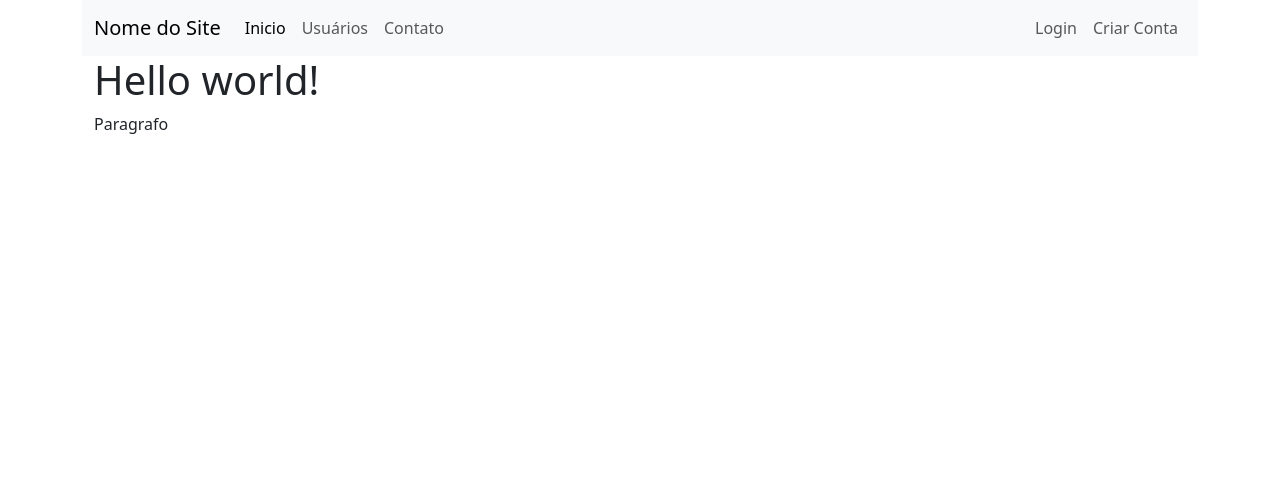
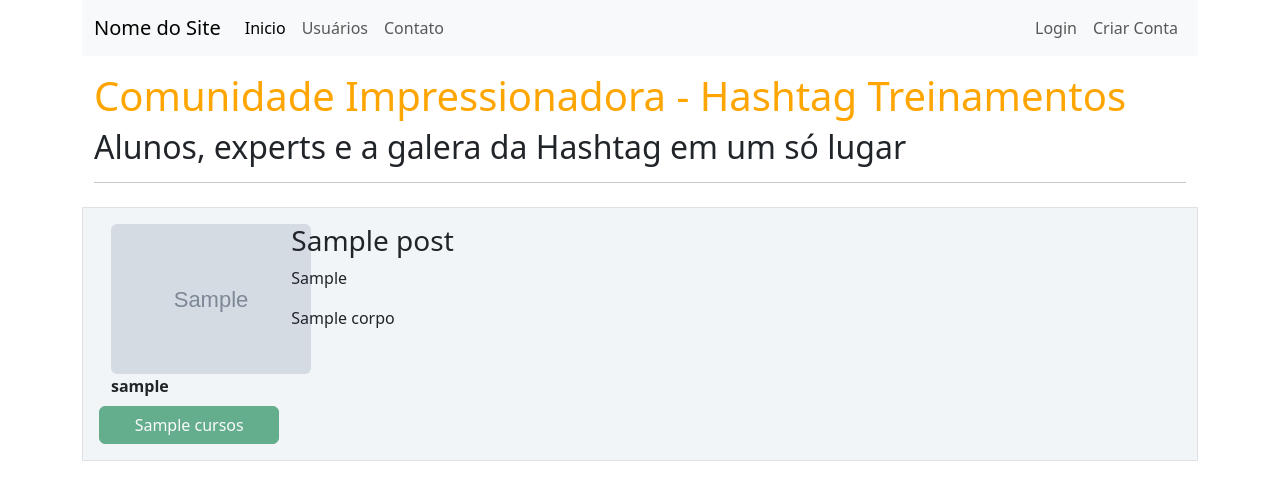
Before and after one commit to jccarlosjr/Flask_website, a Python web app: template templates/home.html in a window 1280 px wide. Shown: the top 500 px of the page. Run offline with Jinja, Linux system fonts and the light colour scheme; the template is opened without the code that fills it: most values are stand-ins (such as "Sample title", 1, 10 or a date in 2020); grey boxes marked "Sample" are stand-in pictures.

Commit message:
update in routes

```diff
--- a/routes.py
+++ b/routes.py
@@ -10,7 +10,8 @@ import secrets, os
 
 @app.route('/')
 def home():
-    return render_template('home.html')
+    posts = Post.query.order_by(Post.id.desc()) #Query em ordem decrescente pros pots novos subir na página
+    return render_template('home.html', posts=posts)
 
 
 @app.route('/contato')
--- a/static/main.css
+++ b/static/main.css
@@ -2,13 +2,10 @@
   width: 400px;
   border: none;
   border-radius: 10px;
-
   background-color: #fff;
 }
 .stats{
-
-      background: #f2f5f8 !important;
-
+    background: #f2f5f8 !important;
     color: #000 !important;
 }
 .articles{
@@ -33,3 +30,7 @@
 .number3{
   font-weight:500;
 }
+
+.meupost{
+  background: #f2f5f8 !important;
+}
--- a/templates/home.html
+++ b/templates/home.html
@@ -2,8 +2,30 @@
 
 
 {% block body %}
-    <div class="container">
-        <h1>Hello world!</h1>
-        <p>Paragrafo</p>
-    </div>
+
+        <div class="container mt-3">
+            <h1 style="color: orange">Comunidade Impressionadora - Hashtag Treinamentos</h1>
+            <h2>Alunos, experts e a galera da Hashtag em um só lugar</h2>
+            <hr>
+            {% for post in posts %}
+            <div class="row border mt-4 p-3 meupost">
+                <div class="col col-2">
+                    <div class="image pe-2"> <img src="{{ url_for('static', filename='fotos_perfil/{}'.format(post.autor.foto_perfil)) }}" class="rounded" width="200"> </div>
+                    <strong>{{ post.autor.username }}</strong>
+                    <div class="row justify-content-center">
+                            {% for curso in post.autor.cursos.split(';') %}
+                                <button type="button" class="btn btn-success mt-2" disabled>{{ curso }}</button>
+                            {% endfor %}
+                    </div>
+                </div>
+                <div class="col col-9">
+                    <h3>{{ post.titulo }}</h3>
+                    <p>{{ post.data_criacao }}</p>
+                    <p>{{ post.corpo }}</p>
+                </div>
+
+            </div>
+            {% endfor %}
+        </div>
+
 {% endblock %}
```
